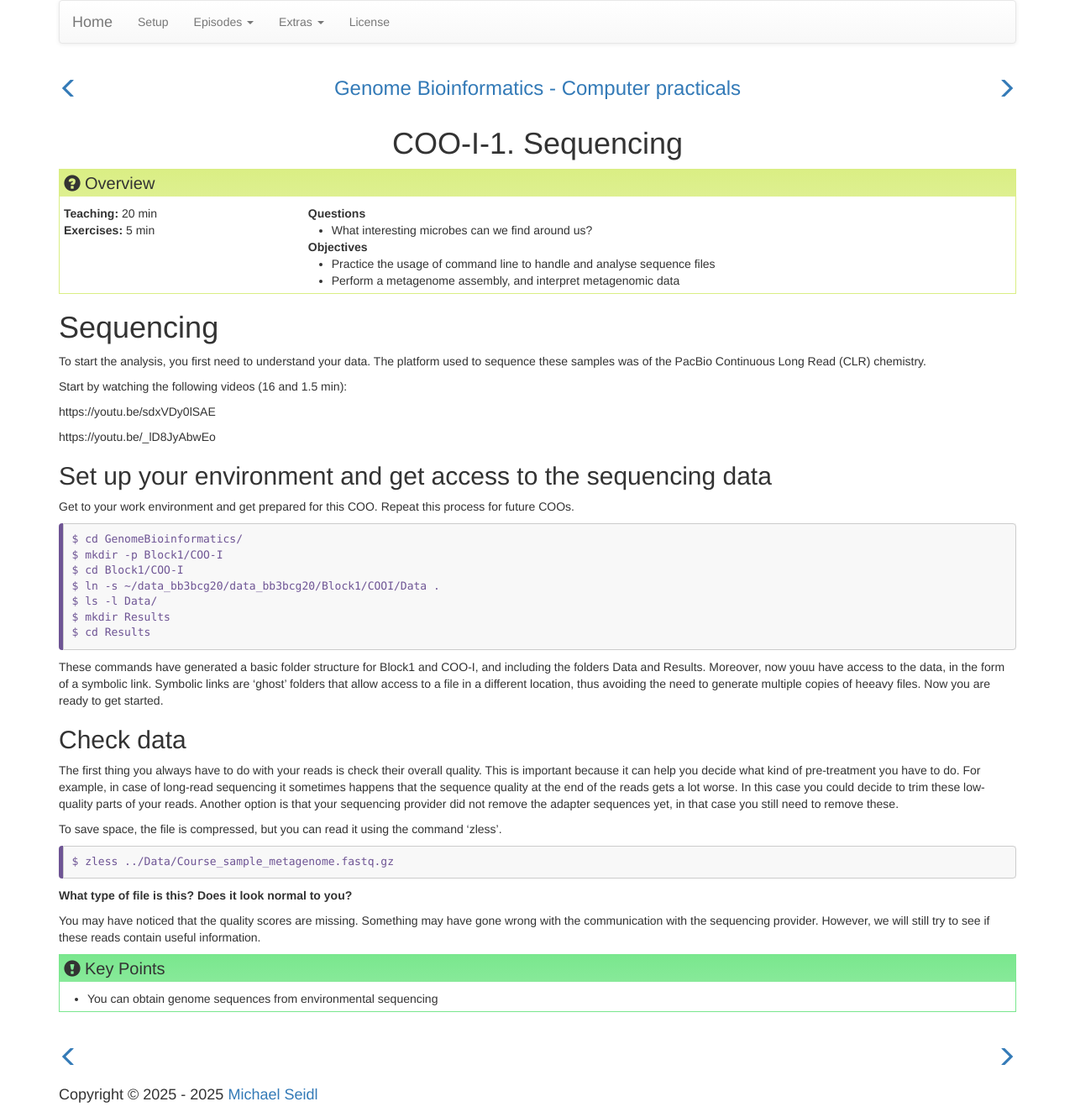
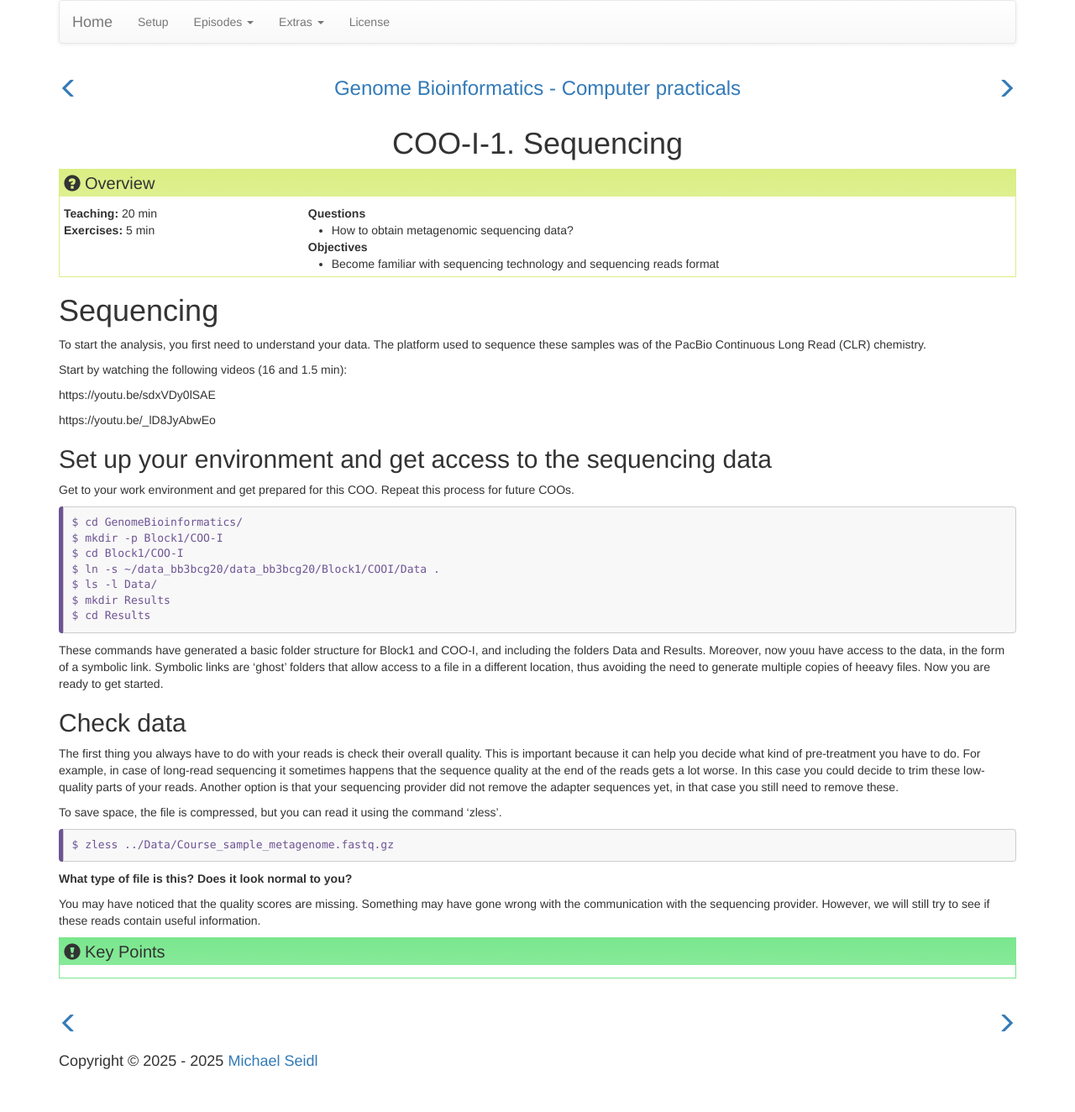
Before and after one commit to TeamMGE/GenomeBioinformaticsCourse, a Jekyll site: the page built from _episodes/11-COOI.md, in a window 1280 px wide. Shown: the whole page at 84% size. Built offline with Jekyll 4.4.1, drawn with Linux system fonts in a browser that asks for light colours; after the commit the page ends 1284 px from its top, so only the background shows below that.

Commit message:
Update 11-COOI.md

```diff
--- a/_episodes/11-COOI.md
+++ b/_episodes/11-COOI.md
@@ -4,12 +4,9 @@ start: true
 teaching: 20
 exercises: 5
 questions:
-- What interesting microbes can we find around us?
+- How to obtain metagenomic sequencing data?
 objectives:
-- Practice the usage of command line to handle and analyse sequence files
-- Perform a metagenome assembly, and interpret metagenomic data
-keypoints:
-- You can obtain genome sequences from environmental sequencing
+- Become familiar with sequencing technology and sequencing reads format
 ---
 
 
```
